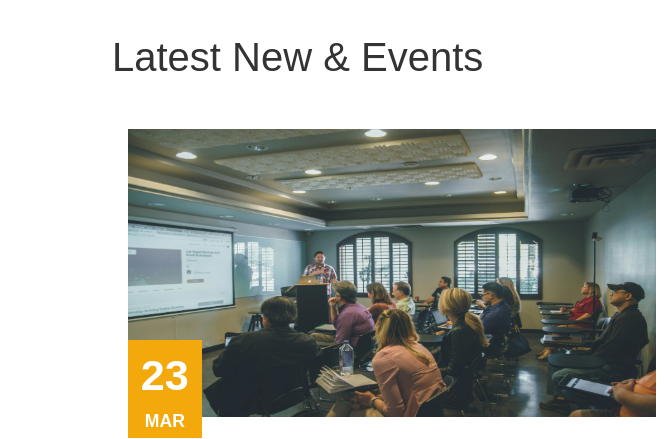
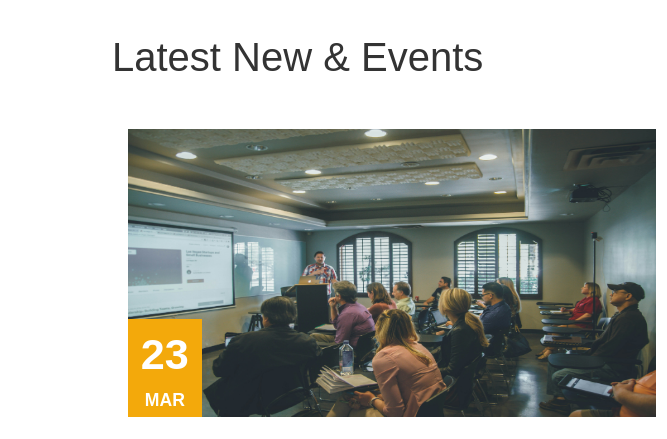
Before and after one commit to HaiderGhauri/Assignment-2-Bano-Qabil, a plain HTML site: page index.html in a window 1280 px wide. Shown: the part 4920-5359 px from the top of the page, 0-667 px from the left. Drawn offline with nearby package versions, Linux system fonts and the light colour scheme.

Commit message:
first commit

```diff
--- a/style.css
+++ b/style.css
@@ -781,6 +781,8 @@
 }
 
 .news-1 div {
+    display: flex;
+    align-items: end;
     width: 33rem;
     height: 18rem;
     background-image: url(Assets/news-1.jpg);
@@ -792,7 +794,7 @@
     position: absolute;
     background: #f3a90b;
     opacity: 1;
-    margin-top: 13.2rem;
+    margin-bottom: 0 !important;
 }
 
 .news-1 div p span {
```
